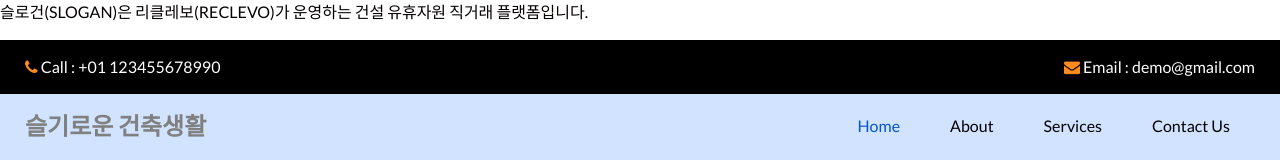
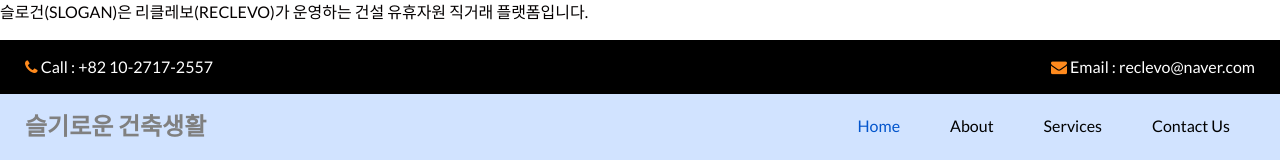
Before and after one commit to josh-lee-star/slogan, a plain HTML site: page index.html in a window 1280 px wide. Shown: the top 160 px of the page. Drawn offline with nearby package versions, Linux system fonts and the light colour scheme; some packages are replaced by stand-ins of ours.

Commit message:
Update index.html

```diff
--- a/index.html
+++ b/index.html
@@ -41,13 +41,13 @@
             <a href="">
               <i class="fa fa-phone" aria-hidden="true"></i>
               <span>
-                Call : +01 123455678990
+                Call : +82 10-2717-2557
               </span>
             </a>
             <a href="">
               <i class="fa fa-envelope" aria-hidden="true"></i>
               <span>
-                Email : demo@gmail.com
+                Email : reclevo@naver.com
               </span>
             </a>
           </div>
```
